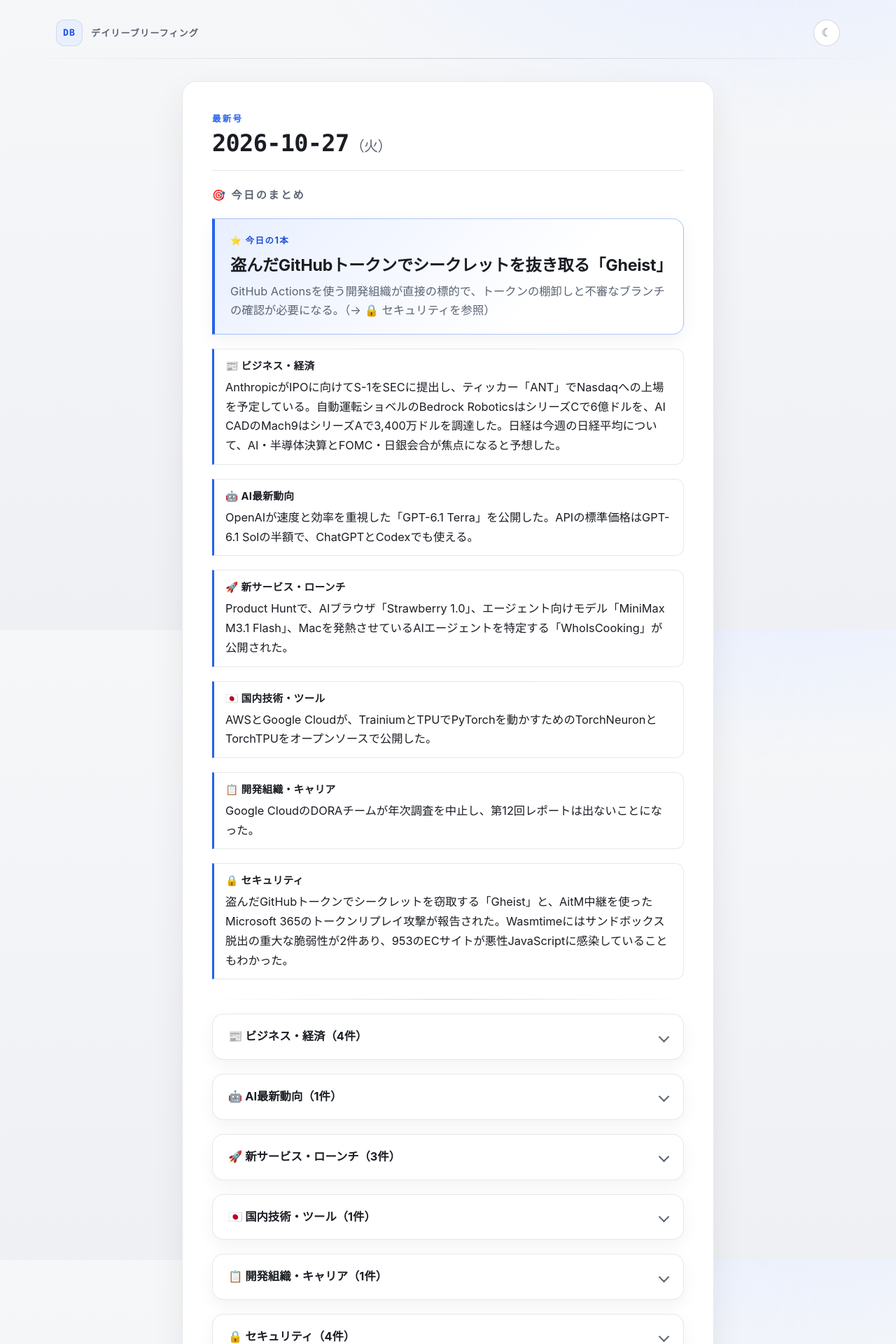
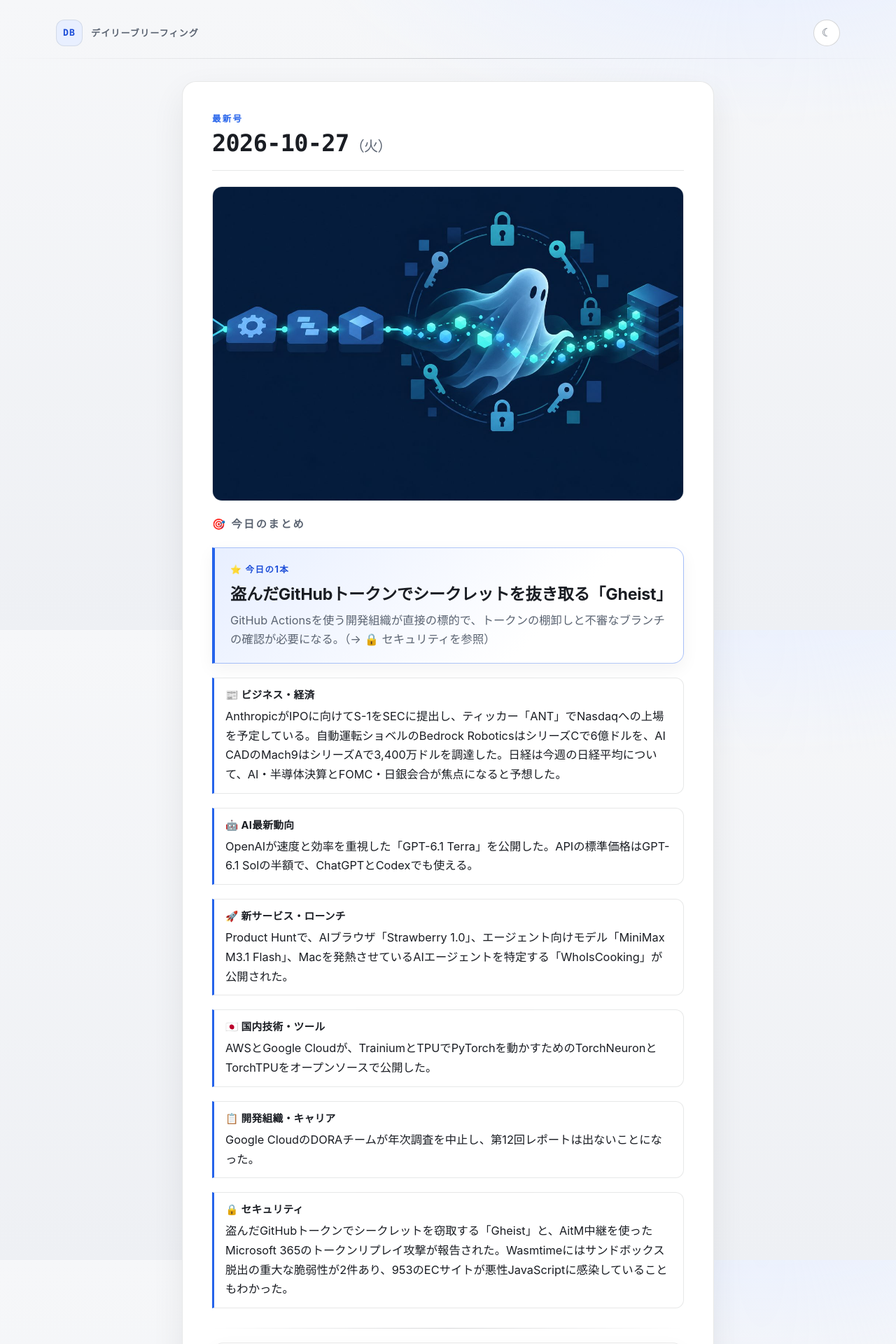
Before and after one commit to 500ban/briefings-daily-news, a Jekyll site: the page built from index.md, in a window 1280 px wide. Shown: the top 1920 px of the page at 70% size. Built offline with Jekyll 4.4.1, drawn with Linux system fonts in a browser that asks for light colours.

Commit message:
feat: 今日の1本の画像枠を.jpgに変更し、10-27号の試作イラストを掲載
Codex CLI(codex exec)で生成→.NETで1280幅JPEG(q82,65KB)に圧縮する経路を検証。
毎朝のルーティンへの組み込みは実物確認後に判断。

Co-Authored-By: Claude Fable 5.1 <noreply@anthropic.com>

```diff
--- a/_layouts/post.html
+++ b/_layouts/post.html
@@ -5,7 +5,7 @@ layout: default
 {% assign wdays = "日,月,火,水,木,金,土" | split: "," %}
 {% assign d = page.date | date: "%Y-%m-%d" %}
 {% assign w = page.date | date: "%w" | plus: 0 %}
-{% assign pick_path = "/assets/img/picks/" | append: d | append: ".webp" %}
+{% assign pick_path = "/assets/img/picks/" | append: d | append: ".jpg" %}
 {% assign pick_img = site.static_files | where: "path", pick_path | first %}
 <article class="post">
   <div class="post-frame">
--- a/assets/css/style.css
+++ b/assets/css/style.css
@@ -1111,7 +1111,7 @@ a:focus-visible {
   font-weight: 500;
 }
 
-/* ── 今日の1本イメージ枠（assets/img/picks/YYYY-MM-DD.webp があれば表示） ── */
+/* ── 今日の1本イメージ枠（assets/img/picks/YYYY-MM-DD.jpg があれば表示） ── */
 
 .pick-figure {
   margin: 0 0 20px;
--- a/index.md
+++ b/index.md
@@ -9,7 +9,7 @@ title: デイリーブリーフィング
 {% if latest_post %}
 {% assign d = latest_post.date | date: "%Y-%m-%d" %}
 {% assign w = latest_post.date | date: "%w" | plus: 0 %}
-{% assign pick_path = "/assets/img/picks/" | append: d | append: ".webp" %}
+{% assign pick_path = "/assets/img/picks/" | append: d | append: ".jpg" %}
 {% assign pick_img = site.static_files | where: "path", pick_path | first %}
 <article class="post post-home">
   <div class="post-frame">
```
Also changed, not shown: assets/img/picks/2026-10-27.jpg (added).
